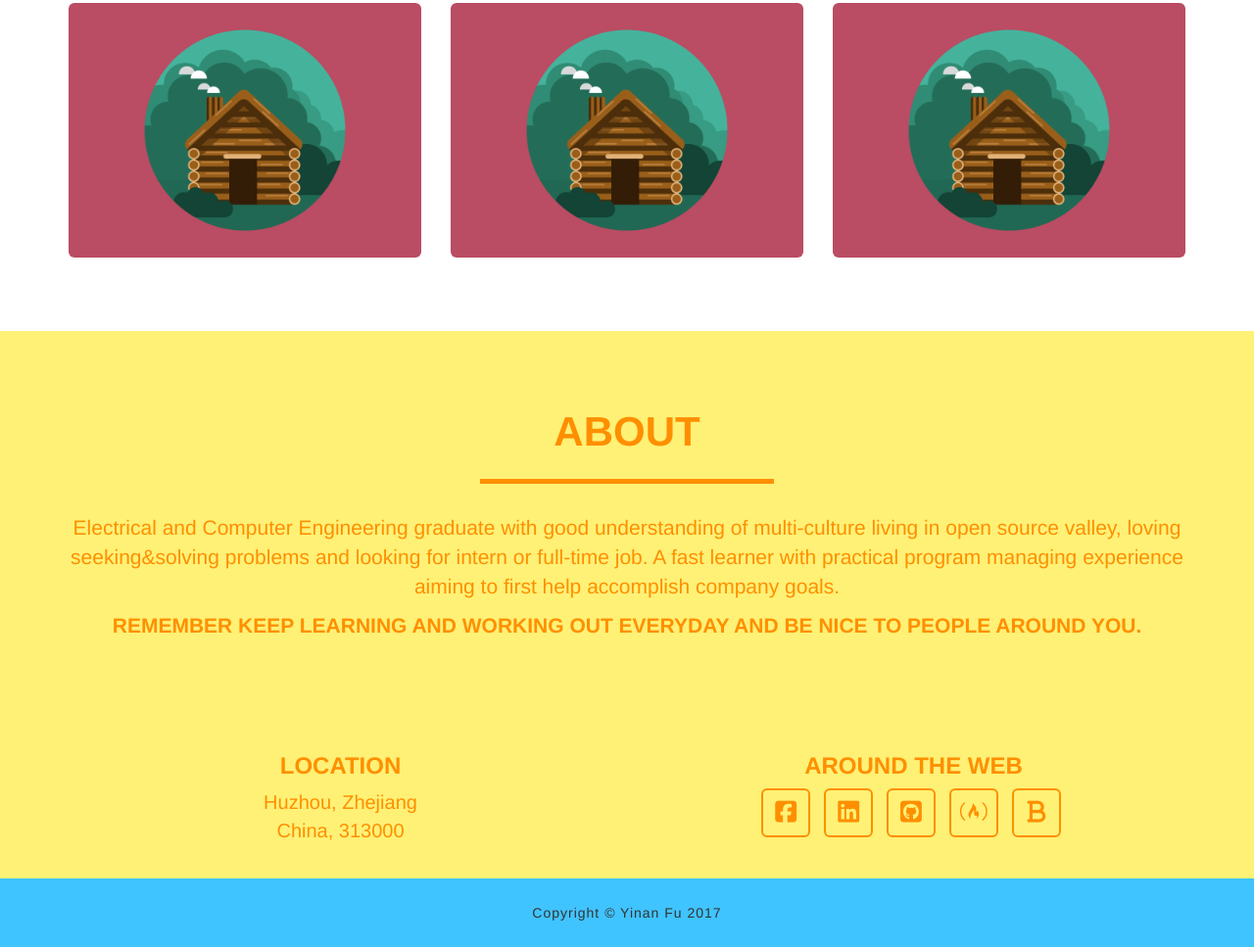
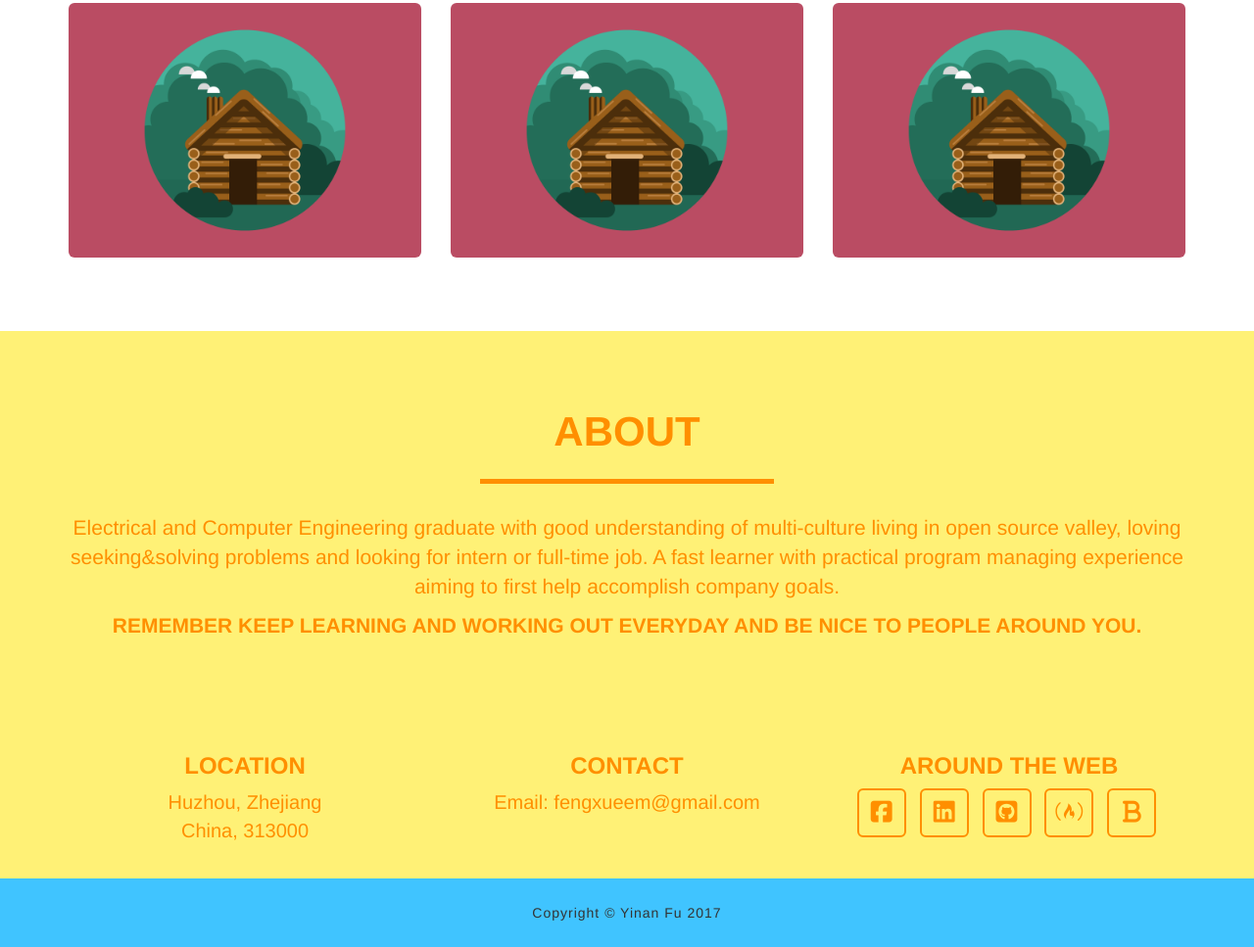
Before and after one commit to fengxueem/startbootstrap-freelancer-mock-SBS, a plain HTML site: page index.html in a window 1280 px wide. Shown: the part 1256-2223 px from the top of the page at 98% size. Drawn offline with nearby package versions, Linux system fonts and the light colour scheme.

Commit message:
add contact info to footer-above

```diff
--- a/index.html
+++ b/index.html
@@ -158,7 +158,7 @@
       <div class="footer-above">
         <div class="container">
           <div class="row">
-            <div class="col-xs-12 col-md-6">
+            <div class="col-xs-12 col-sm-4">
               <h3 class="text-center"><b>LOCATION</b></h3>
               <p class="text-center">
                 Huzhou, Zhejiang
@@ -166,7 +166,14 @@
                 China, 313000
               </p>
             </div>
-            <div class="col-xs-12 col-md-6">
+            <div class="col-xs-12 col-sm-4">
+              <h3 class="text-center"><b>CONTACT</b></h3>
+              <p class="text-center">
+                Email: fengxueem@gmail.com
+                <br>
+              </p>
+            </div>
+            <div class="col-xs-12 col-sm-4">
               <h3 class="text-center"><b>AROUND THE WEB</b></h3>
               <ul class="list-inline text-center">
                 <li><a class="btn-social" href="https://www.facebook.com/yinan.fu.3"><span class="sr-only">Facebook</span><i class="fa fa-fw fa-facebook-square"></i></i></a></li>
```
